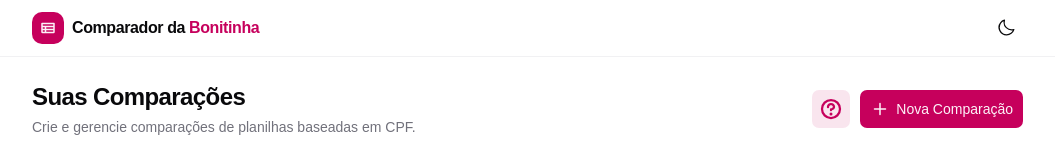
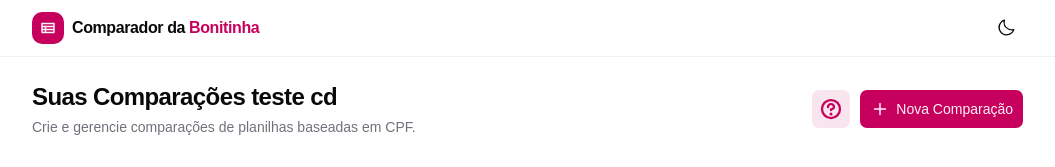
Before and after one commit to HiagoBDev/comparador-planilhas, a React (Vite) app: page /#/ in a window 1280 px wide. Shown: the top 167 px of the page, without its empty margins (112-1167 px from the left). Built offline with nearby package versions, Linux system fonts and the light colour scheme.

Commit message:
test if are actualy deploying on gh pages

```diff
--- a/src/presentation/pages/home-page.tsx
+++ b/src/presentation/pages/home-page.tsx
@@ -15,7 +15,7 @@ export function HomePage() {
           <div className="flex items-center gap-2">
             <div>
               <h2 className="text-2xl font-bold tracking-tight">
-                Suas Comparações
+                Suas Comparações teste cd
               </h2>
               <p className="mt-1 text-sm text-muted-foreground">
                 Crie e gerencie comparações de planilhas baseadas em CPF.
```
